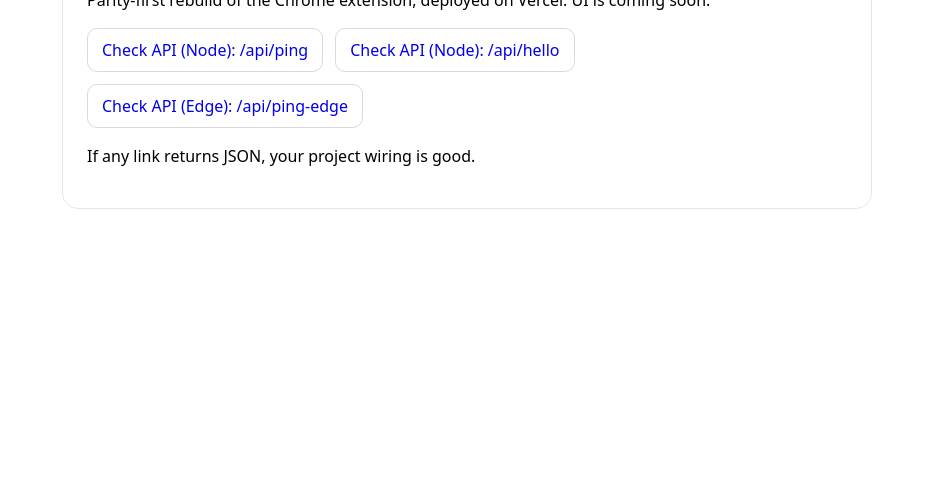
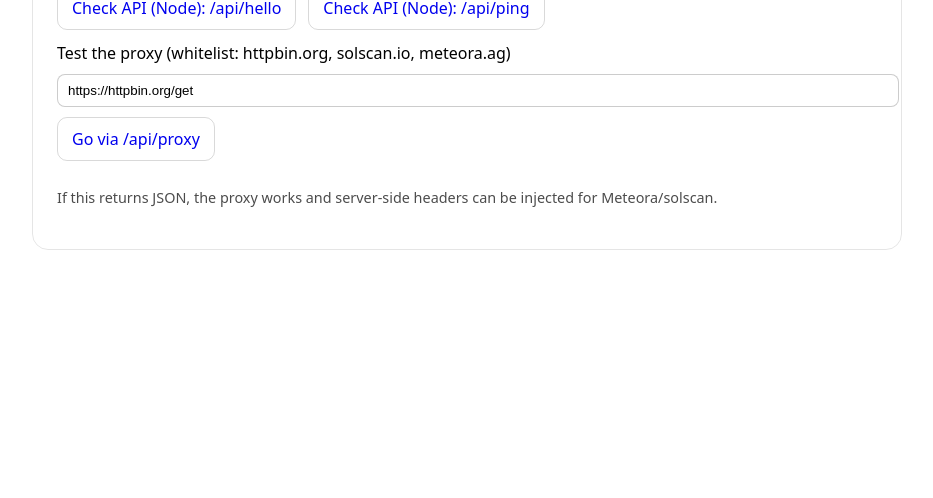
Before and after one commit to phvno/meteora-dlmm-webapp, a browser extension: page index.html in a window 1280 px wide. Shown: the part 366-864 px from the top of the page, without its empty margins (173-1106 px from the left). Drawn offline with Linux system fonts and the light colour scheme.

Commit message:
Add files via upload

```diff
--- a/index.html
+++ b/index.html
@@ -8,12 +8,15 @@
       :root { color-scheme: light dark; }
       body { font-family: ui-sans-serif, system-ui, -apple-system, Segoe UI, Roboto, Helvetica, Arial, "Apple Color Emoji", "Segoe UI Emoji";
              margin: 0; padding: 2rem; display: grid; place-items: center; min-height: 100vh; }
-      .card { max-width: 760px; width: 100%; border: 1px solid rgba(0,0,0,.1); border-radius: 16px; padding: 24px; }
+      .card { max-width: 820px; width: 100%; border: 1px solid rgba(0,0,0,.1); border-radius: 16px; padding: 24px; }
       h1 { margin: 0 0 0.25rem 0; font-size: 1.6rem; }
       p { margin: 0.25rem 0 1rem 0; line-height: 1.5; }
       code { background: rgba(127,127,127,.15); padding: 2px 6px; border-radius: 6px; }
-      .row { display: flex; gap: 12px; flex-wrap: wrap; }
+      .row { display: flex; gap: 12px; flex-wrap: wrap; margin-bottom: 12px; }
       a.button { text-decoration: none; padding: 10px 14px; border-radius: 10px; border: 1px solid rgba(0,0,0,.15); }
+      input { padding: 8px 10px; border-radius: 8px; border: 1px solid rgba(0,0,0,.2); width: 100%; }
+      .stack { display: grid; gap: 10px; }
+      .muted { opacity: .7; font-size: .9rem; }
     </style>
   </head>
   <body>
@@ -21,11 +24,25 @@
       <h1>Meteora DLMM Web App</h1>
       <p>Parity-first rebuild of the Chrome extension, deployed on Vercel. UI is coming soon.</p>
       <div class="row">
+        <a class="button" href="/api/hello">Check API (Node): /api/hello</a>
         <a class="button" href="/api/ping">Check API (Node): /api/ping</a>
-        <a class="button" href="/api/hello">Check API (Node): /api/hello</a>
-        <a class="button" href="/api/ping-edge">Check API (Edge): /api/ping-edge</a>
       </div>
-      <p style="margin-top:1rem">If any link returns JSON, your project wiring is good.</p>
+      <div class="stack">
+        <label for="proxyUrl">Test the proxy (whitelist: httpbin.org, solscan.io, meteora.ag)</label>
+        <input id="proxyUrl" value="https://httpbin.org/get" />
+        <div class="row">
+          <a class="button" id="proxyGo" href="#">Go via /api/proxy</a>
+        </div>
+        <p class="muted">If this returns JSON, the proxy works and server-side headers can be injected for Meteora/solscan.</p>
+      </div>
     </div>
+    <script>
+      document.getElementById("proxyGo").addEventListener("click", (e) => {
+        e.preventDefault();
+        const u = document.getElementById("proxyUrl").value;
+        if (!u) return;
+        window.location.href = "/api/proxy?url=" + encodeURIComponent(u);
+      });
+    </script>
   </body>
 </html>
```
Also changed, not shown: 1 other file.
